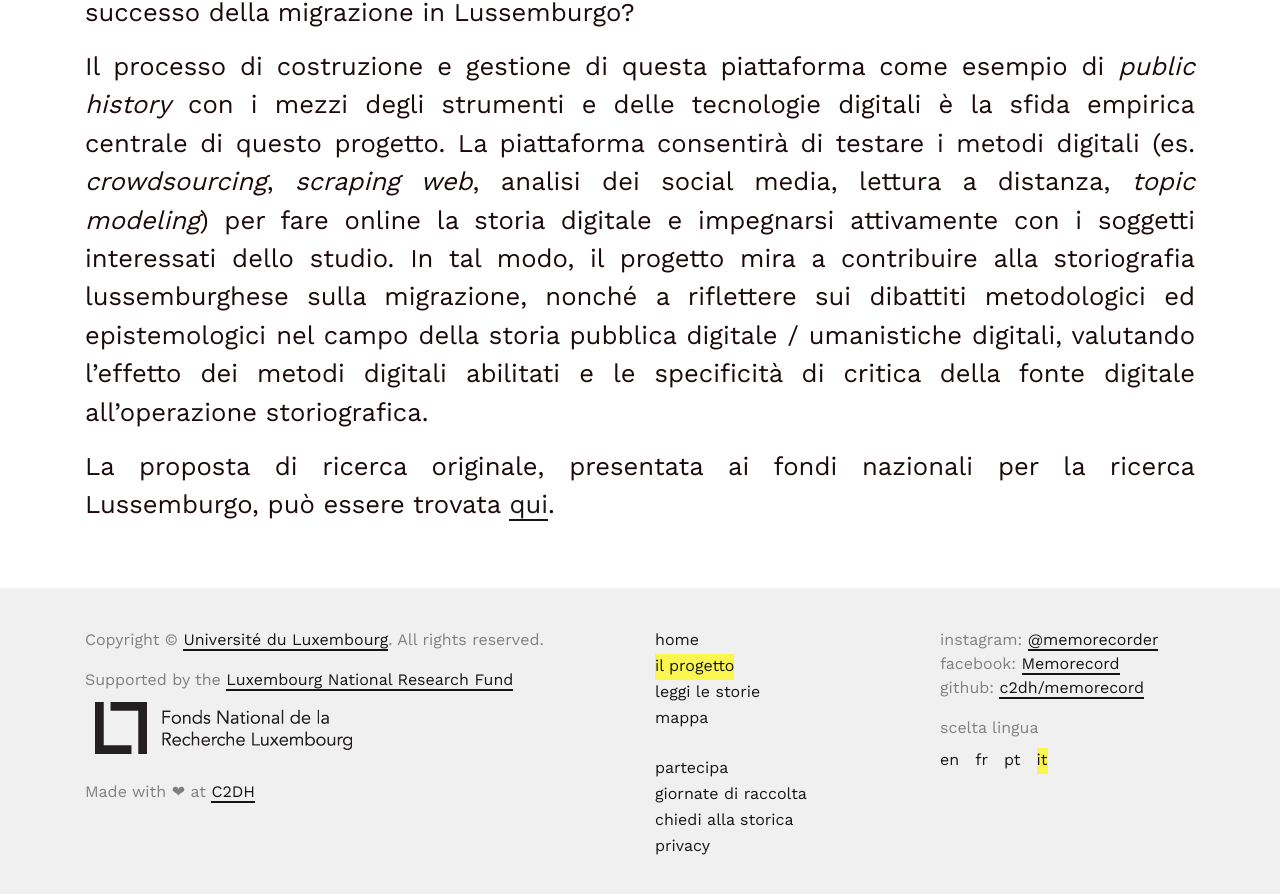
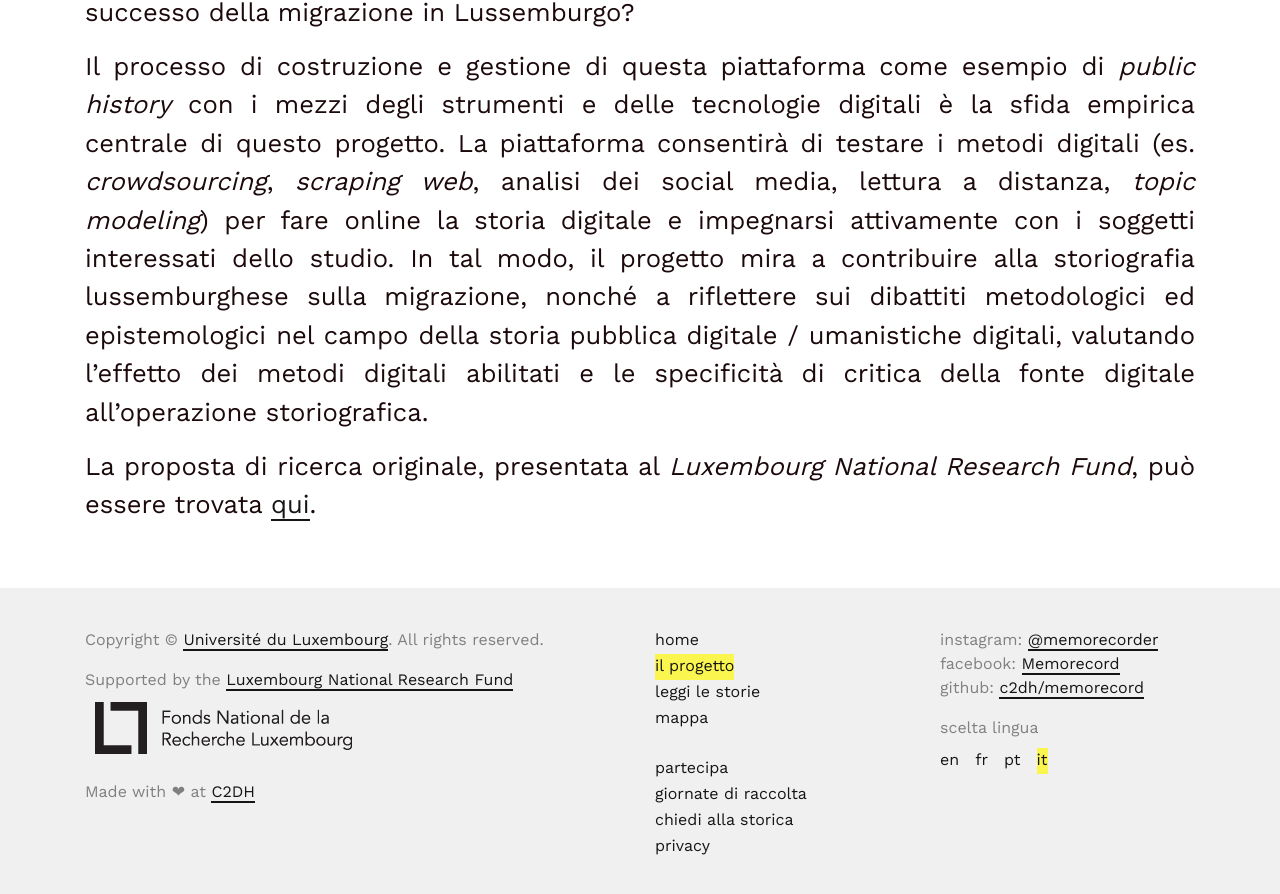
Before and after one commit to C2DH/memorecord, a Jekyll site: the page built from pages/the-project.it.md, in a window 1280 px wide and 900 px high, scrolled down 1555 px. Shown: the top 894 px of the window. Built offline with Jekyll 4.4.1, drawn with Linux system fonts in a browser that asks for light colours; some of the changed text lies outside the part shown.

Commit message:
Update the-project.it.md

```diff
--- a/pages/the-project.it.md
+++ b/pages/the-project.it.md
@@ -15,10 +15,10 @@ La partecipazione della comunità è l'anima di questo esperimento di crowdsourc
 
 ## Background accademico
 
-Questo sito fa parte del progetto di ricerca PhD intitolato *Shaping a digital memory platform on migration narratives: A public history project on migration memories in Luxembourg*, condotto da Anita Lucchesi nel [**Centre for Contemporary and Digital History**](https://www.c2dh.uni.lu/), [Università di Lussemburgo](https://www.uni.lu/), e finanziato dal [Fondo Nazionale di Ricerca, Lussemburgo](https://www.fnr.lu).
+Questo sito fa parte del progetto di ricerca PhD intitolato *Shaping a digital memory platform on migration narratives: A public history project on migration memories in Luxembourg*, condotto da Anita Lucchesi nel [**Centre for Contemporary and Digital History**](https://www.c2dh.uni.lu/), [Università di Lussemburgo](https://www.uni.lu/), e finanziato dal [*Luxembourg National Research Fund*](https://www.fnr.lu).
 
 La ricerca ha lo scopo di studiare memorie e storie di migrazione in Lussemburgo combinando un plurale quadro storico culturale con un'analisi sistematica storica delle memorie mediate dei migranti nel Granducato. Avvicinandosi al soggetto dal punto di vista della Storia dal Basso e usando un apparato metodologico innovativo basato su metodi di *digital public history*, questa ricerca si aspetta di incontrare un modo alternativo di narrazione attraverso la tecnologia digitale, coinvolgendo i membri della comunità con riconoscimenti alla propria agenzia come attori storici. Uno dei principali risultati di questo progetto di ricerca, oltre alla tesi di dottorato, è la creazione, in collaborazione con la comunità, della piattaforma Memorecord per uno *storytelling* digitale alternativo sulla migrazione in Lussemburgo, con l'obiettivo di condividere i ricordi di diverse generazioni e comunità online. Speriamo che il risultato di questo esperimento di *crowdsourcing* possa aiutarci a  andare oltre la *master narrative* sulla migrazione in Lussemburgo che già conosciamo. Cosa c'è dietro e oltre la storia di successo della migrazione in Lussemburgo?
 
 Il processo di costruzione e gestione di questa piattaforma come esempio di *public history* con i mezzi degli strumenti e delle tecnologie digitali è la sfida empirica centrale di questo progetto. La piattaforma consentirà di testare i metodi digitali (es. *crowdsourcing*, *scraping web*, analisi dei social media, lettura a distanza, *topic modeling*) per fare online la storia digitale e impegnarsi attivamente con i soggetti interessati dello studio. In tal modo, il progetto mira a contribuire alla storiografia lussemburghese sulla migrazione, nonché a riflettere sui dibattiti metodologici ed epistemologici nel campo della storia pubblica digitale / umanistiche digitali, valutando l'effetto dei metodi digitali abilitati e le specificità di critica della fonte digitale all'operazione storiografica.
 
-La proposta di ricerca originale, presentata ai fondi nazionali per la ricerca Lussemburgo, può essere trovata [qui](https://historiografianarede.files.wordpress.com/2015/10/lucchesi-fnr.pdf).
+La proposta di ricerca originale, presentata al *Luxembourg National Research Fund*, può essere trovata [qui](https://historiografianarede.files.wordpress.com/2015/10/lucchesi-fnr.pdf).
```
